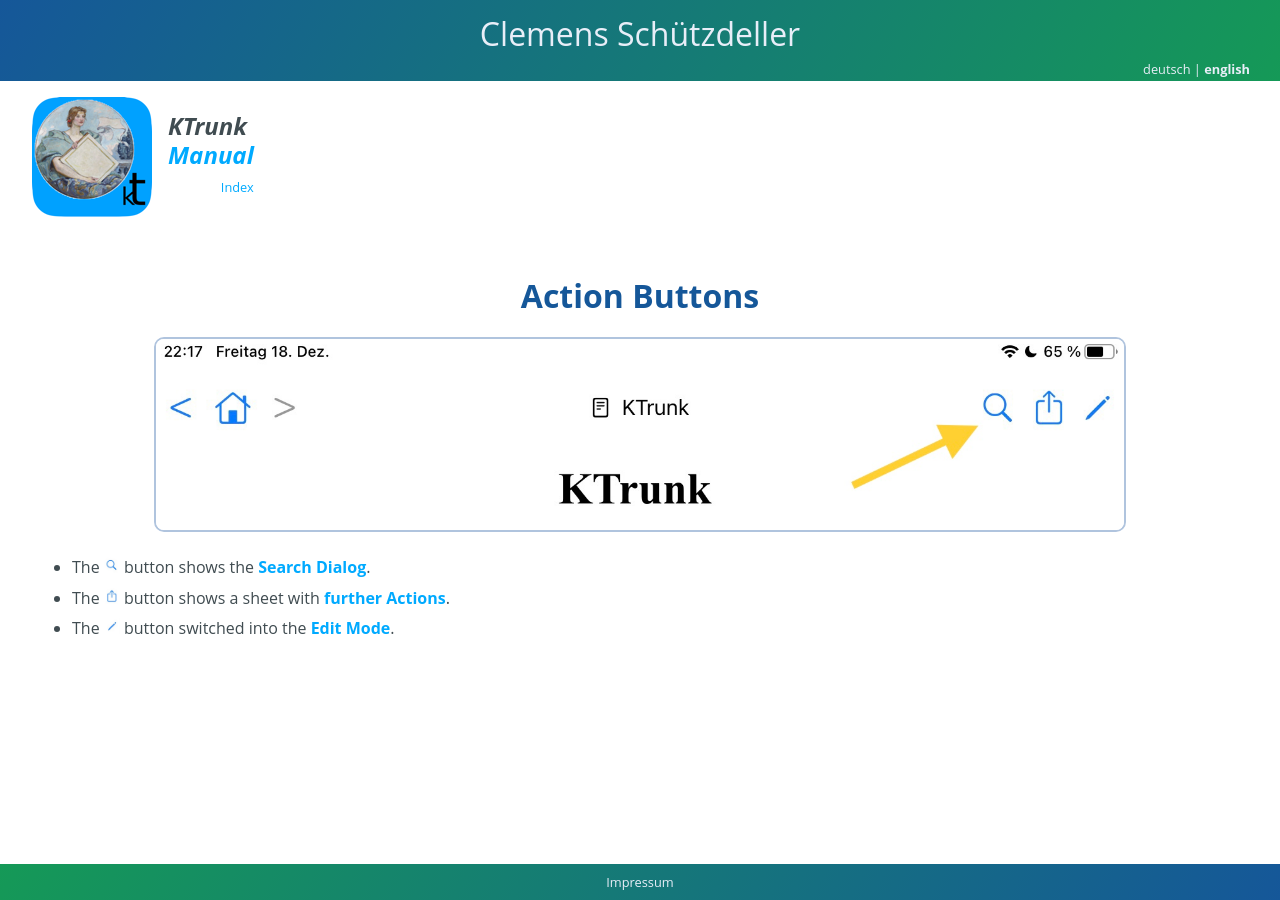
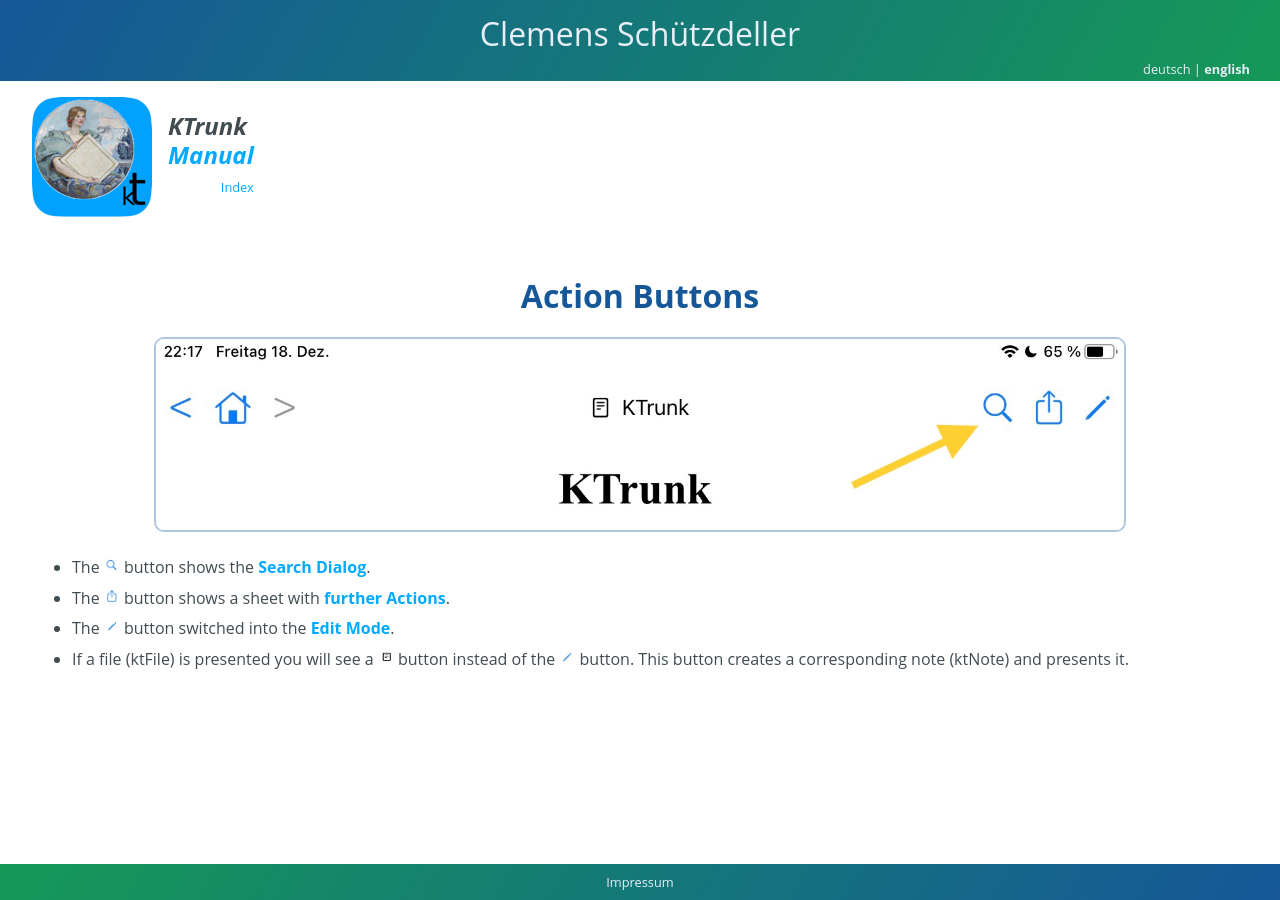
Before and after one commit to cs-LA/home, a Jekyll site: the page built from KTrunk/Manual/ActionButtons.md, in a window 1280 px wide. Built offline with Jekyll 4.4.1, drawn with Linux system fonts in a browser that asks for light colours; our own code applies the rules of GitHub Pages for plain Markdown files.

Commit message:
Update ActionButtons.md

```diff
--- a/KTrunk/Manual/ActionButtons.md
+++ b/KTrunk/Manual/ActionButtons.md
@@ -31,4 +31,8 @@
     <span class="en">The <img src="buttons/edit.jpg" class="appButton"> button switched into the <b><a href="EditMode.html">Edit Mode</a></b>.</span>
     <span class="de">Die <img src="buttons/edit.jpg" class="appButton"> Schaltfläche schaltet in den <b><a href="EditMode.html">Bearbeitungs-Modus</a></b> um.</span>
   </li>
+  <li>
+    <span class="en">If a file (ktFile) is presented you will see a <img src="buttons/document.png" class="appButton"> button instead of the <img src="buttons/edit.jpg" class="appButton"> button. This button creates a corresponding note (ktNote) and presents it.</span>
+    <span class="de">Wenn Dateien (ktFiles) angezeigt werden, ist statt der <img src="buttons/edit.jpg" class="appButton"> Schaltfläche eine <img src="buttons/document.png" class="appButton"> Schaltfläche zu sehen. Mit dieser Schaltfläche erzeugt man eine zugehörige Notiz (ktNote) bzw. zeigt eine schon existierende solche Notiz an.</span>
+  </li>
 </ul>
```
